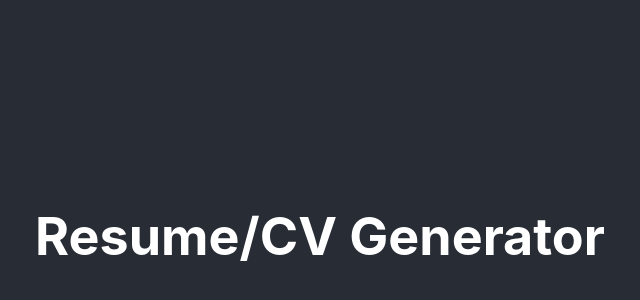
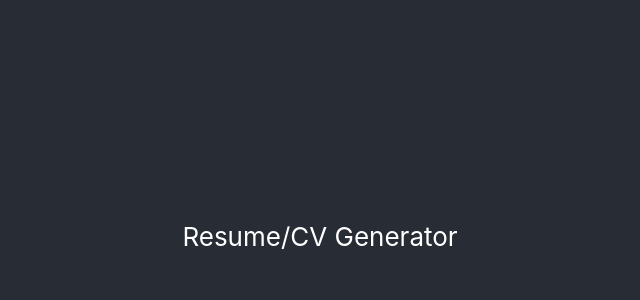
Before and after one commit to xiaomingyang-git2021/resume-cv-generator, a React (Create React App) app in the folder frontend/: page / in a window 1280 px wide. Shown: the part 164-464 px from the top of the page, without its empty margins (320-960 px from the left). Built offline with nearby package versions, Linux system fonts and the light colour scheme.

Commit message:
install tailwindcss in frontend

```diff
--- a/frontend/package.json
+++ b/frontend/package.json
@@ -36,5 +36,10 @@
       "last 1 firefox version",
       "last 1 safari version"
     ]
+  },
+  "devDependencies": {
+    "autoprefixer": "^10.4.21",
+    "postcss": "^8.5.3",
+    "tailwindcss": "^3.4.1"
   }
 }
--- a/frontend/src/App.js
+++ b/frontend/src/App.js
@@ -1,4 +1,4 @@
-import logo from "./logo.svg";
+//import logo from "./logo.svg";
 import "./App.css";
 
 function App() {
--- a/frontend/src/index.css
+++ b/frontend/src/index.css
@@ -1,13 +1,15 @@
+@import "./tailwind.css";
+
 body {
   margin: 0;
-  font-family: -apple-system, BlinkMacSystemFont, 'Segoe UI', 'Roboto', 'Oxygen',
-    'Ubuntu', 'Cantarell', 'Fira Sans', 'Droid Sans', 'Helvetica Neue',
+  font-family: -apple-system, BlinkMacSystemFont, "Segoe UI", "Roboto", "Oxygen",
+    "Ubuntu", "Cantarell", "Fira Sans", "Droid Sans", "Helvetica Neue",
     sans-serif;
   -webkit-font-smoothing: antialiased;
   -moz-osx-font-smoothing: grayscale;
 }
 
 code {
-  font-family: source-code-pro, Menlo, Monaco, Consolas, 'Courier New',
+  font-family: source-code-pro, Menlo, Monaco, Consolas, "Courier New",
     monospace;
 }
--- /dev/null
+++ b/frontend/src/tailwind.css
@@ -0,0 +1,5 @@
+@tailwind base;
+
+@tailwind components;
+
+@tailwind utilities;
--- /dev/null
+++ b/frontend/tailwind.config.js
@@ -0,0 +1,8 @@
+/** @type {import('tailwindcss').Config} */
+module.exports = {
+  content: ["./src/**/*.{js,jsx,ts,tsx}"],
+  theme: {
+    extend: {},
+  },
+  plugins: [],
+};
```
Also changed, not shown: frontend/src/index.js (+7 -6 lines), 20 other files (tests, documents, lock files or other folders).
